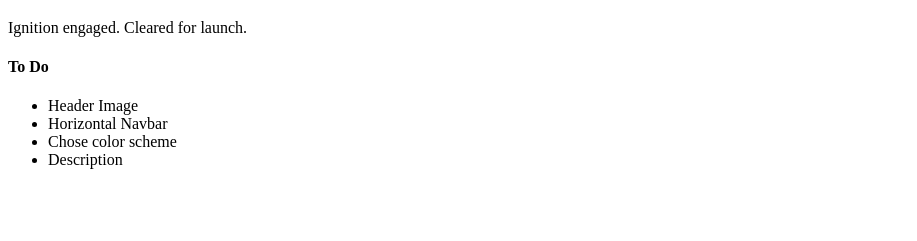
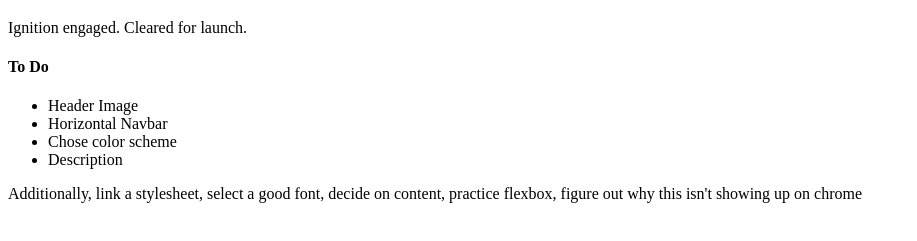
Before and after one commit to Scundered/Blastoff, a plain HTML site: page INDEX.html in a window 1280 px wide. Shown: the part 61-302 px from the top of the page, without its empty margins (0-917 px from the left). Drawn offline with Linux system fonts and the light colour scheme.

Commit message:
INDEX.html

```diff
--- a/INDEX.html
+++ b/INDEX.html
@@ -13,5 +13,6 @@
       <li>Chose color scheme</li>
       <li>Description</li>
     </ul>
+  <p>Additionally, link a stylesheet, select a good font, decide on content, practice flexbox, figure out why this isn't showing up on chrome</p>
 </body>
 </html>
```
